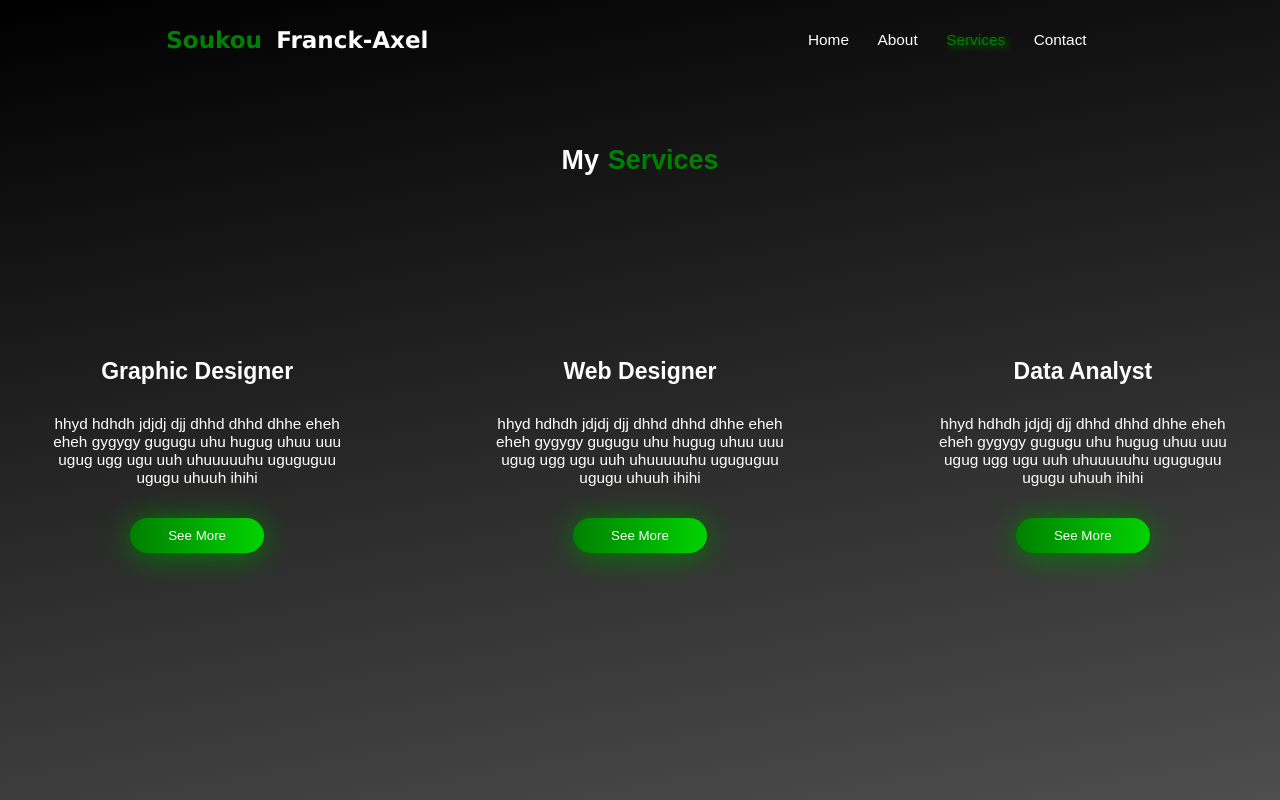
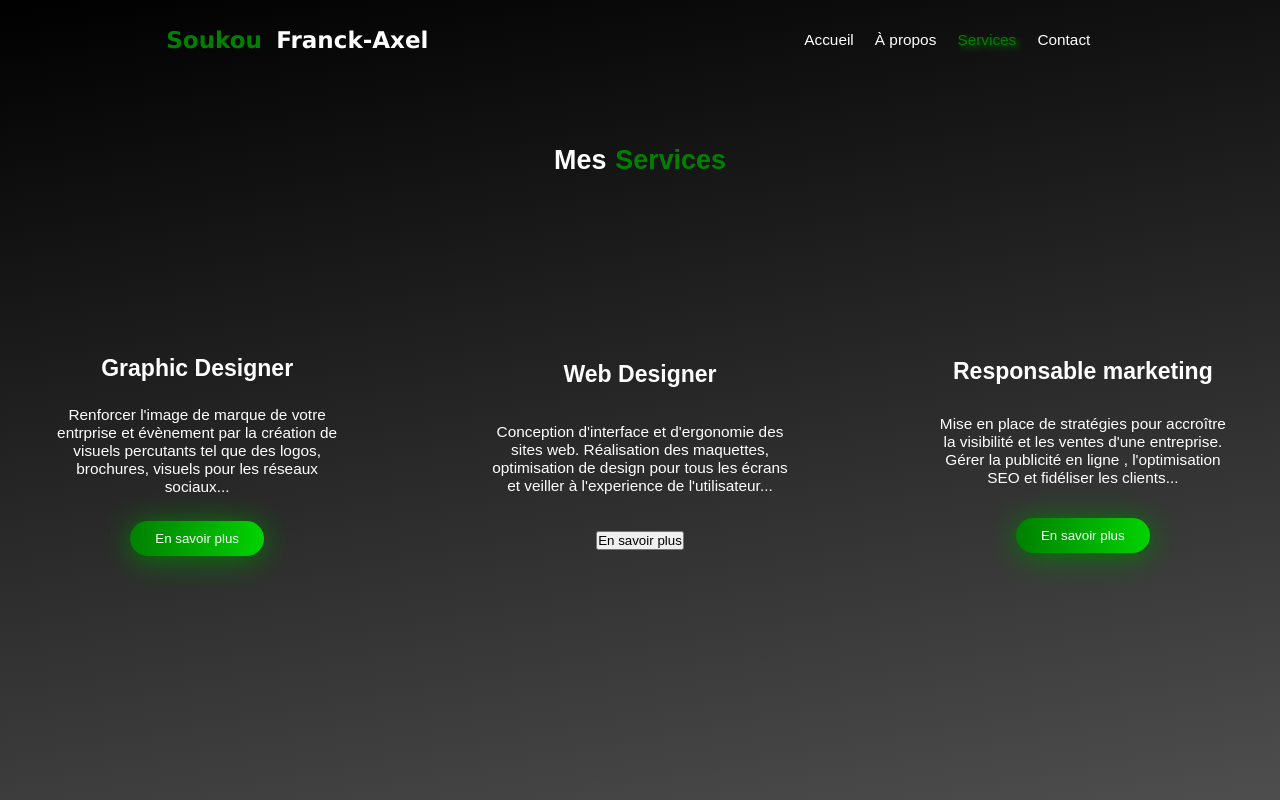
Before and after one commit to Soukou-boop/my-portfolio, a plain HTML site: page services.html in a window 1280 px wide. Drawn offline with Linux system fonts and the light colour scheme.

Commit message:
Update services.html

```diff
--- a/services.html
+++ b/services.html
@@ -3,7 +3,7 @@
 <head>
     <meta charset="UTF-8">
     <meta name="viewport" content="width=device-width, initial-scale=1.0">
-    <title>Document</title>
+    <title>Soukou portfolio</title>
     <link rel="stylesheet" href="style.css">
 </head>
 <body>
@@ -12,8 +12,8 @@
             <div class="name"><h1 class="last_name">Soukou</h1> <h1 class="first_name">   Franck-Axel</h1></div>
              <div class="menu">
                  <div class="menu_list">
-                     <a href="index.html" class="decor"><div class="home">Home</div></a>
-                     <a href="zaboutuspage.html" class="decor"><div class="about">About</div></a>
+                     <a href="index.html" class="decor"><div class="home">Accueil</div></a>
+                     <a href="aboutuspage.html" class="decor"><div class="about">À propos</div></a>
                      <a href="services.html" class="decor2"> <div class="services">Services</div></a>
                      <div class="contact" onclick="showDiv()">Contact</div>
                  </div>
@@ -29,11 +29,12 @@
             </div>
         </div>
         <div class="boxelement">
-            <div class="contact_title"><h1>Contact</h1><h1 class="special-style">Me</h1></div>
+            <div class="contact_title"><h1>Contactez</h1><h1 class="special-style">Moi</h1></div>
             <div class="contact_element">
                 <div class="join"><h2>E-mail:</h2><h3>eskadebelair@gmail.com</h3></div>
+                <div class="whatsapp2" onclick="sendEmail()">Email</div>
                 <div class="join"><h2>Mobile:</h2><h3>[+225] 0173659493 / [+233] 0538939262</h3></div>
-                <div class="whatsapp">Whatsapp</div>
+                <div class="whatsapp" onclick="contactSeller()">Whatsapp</div>
 
 
             </div>
@@ -44,30 +45,30 @@
        <!--about us main content-->
        <section class="main-container">
           <div class="child-container-2">
-            <div class="services-title"><h1>My</h1><h1 class="special-style">Services</h1></div>
+            <div class="services-title"><h1>Mes</h1><h1 class="special-style">Services</h1></div>
 
             <div class="services-options">
                 <div class="option1">
                     <div class="option-title">
                         <h1>Graphic Designer</h1>
                     </div>
-                    <p class="explan1">hhyd hdhdh jdjdj djj dhhd dhhd dhhe eheh eheh gygygy gugugu uhu hugug uhuu uuu ugug ugg ugu uuh  uhuuuuuhu uguguguu ugugu uhuuh ihihi </p>
-                    <button class="services-button">See More</button>
+                    <p class="explan1">Renforcer l'image de marque de votre entrprise et évènement par la création de visuels percutants tel que des logos, brochures, visuels pour les réseaux sociaux...</p>
+                    <button class="services-button">En savoir plus</button>
                 </div>
                 <div class="option2">
                     <div class="option-title">
                         <h1>Web Designer</h1>
                     </div>
-                    <p class="explan1">hhyd hdhdh jdjdj djj dhhd dhhd dhhe eheh eheh gygygy gugugu uhu hugug uhuu uuu ugug ugg ugu uuh  uhuuuuuhu uguguguu ugugu uhuuh ihihi </p>
-                    <button class="services-button">See More</button>
+                    <p class="explan1">Conception d'interface et d'ergonomie des sites web. Réalisation des maquettes, optimisation de design pour tous les écrans et veiller à l'experience de l'utilisateur...</p>
+                    <button class="services-button2">En savoir plus</button>
 
                 </div>
                 <div class="option3">
                     <div class="option-title">
-                        <h1>Data Analyst</h1>
+                        <h1>Responsable marketing</h1>
                     </div>
-                    <p class="explan1">hhyd hdhdh jdjdj djj dhhd dhhd dhhe eheh eheh gygygy gugugu uhu hugug uhuu uuu ugug ugg ugu uuh  uhuuuuuhu uguguguu ugugu uhuuh ihihi </p>
-                    <button class="services-button">See More</button>
+                    <p class="explan1">Mise en place de stratégies pour accroître la visibilité et les ventes d'une entreprise. Gérer la publicité en ligne , l'optimisation SEO et fidéliser les clients...</p>
+                    <button class="services-button">En savoir plus</button>
 
                 </div>
             </div>
```
